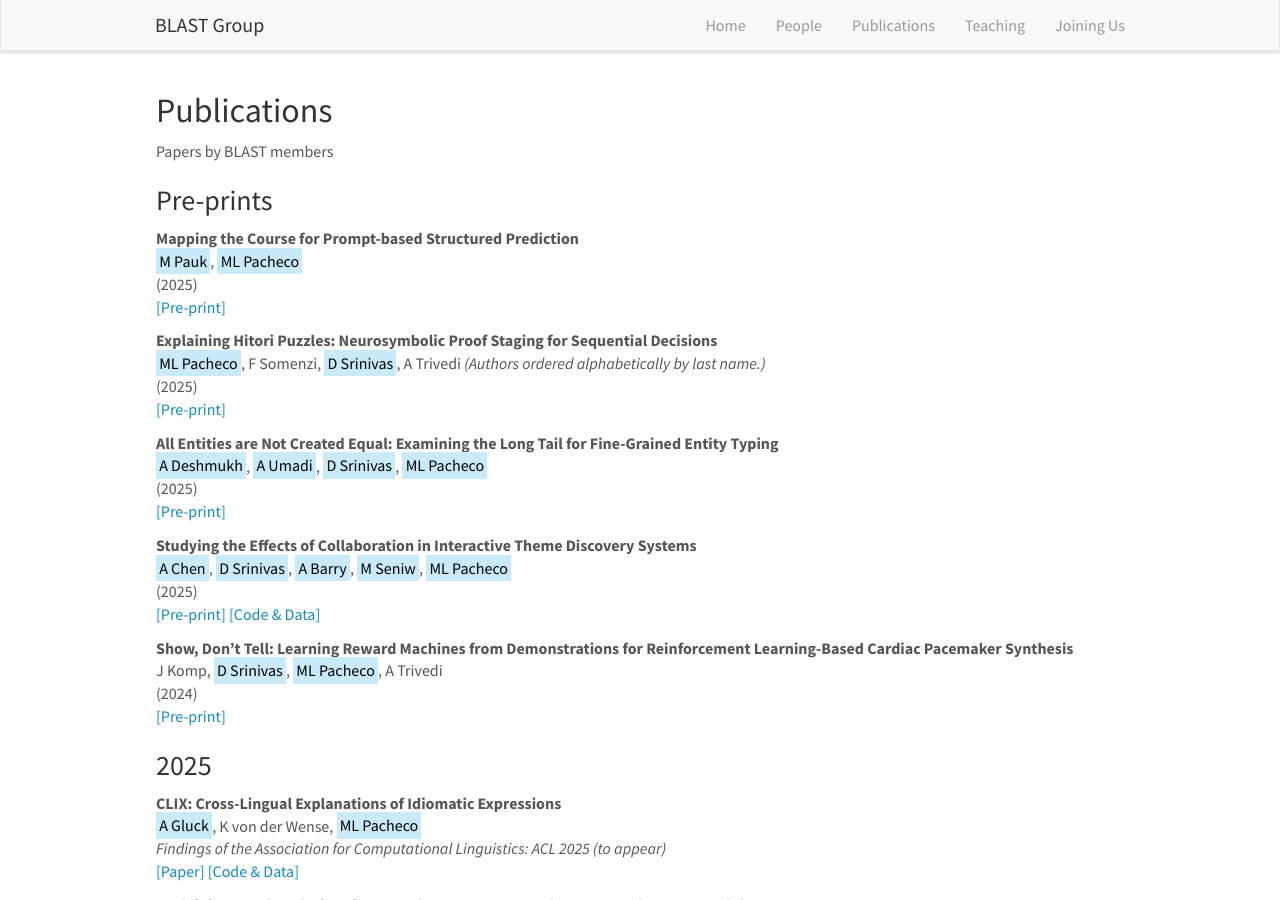
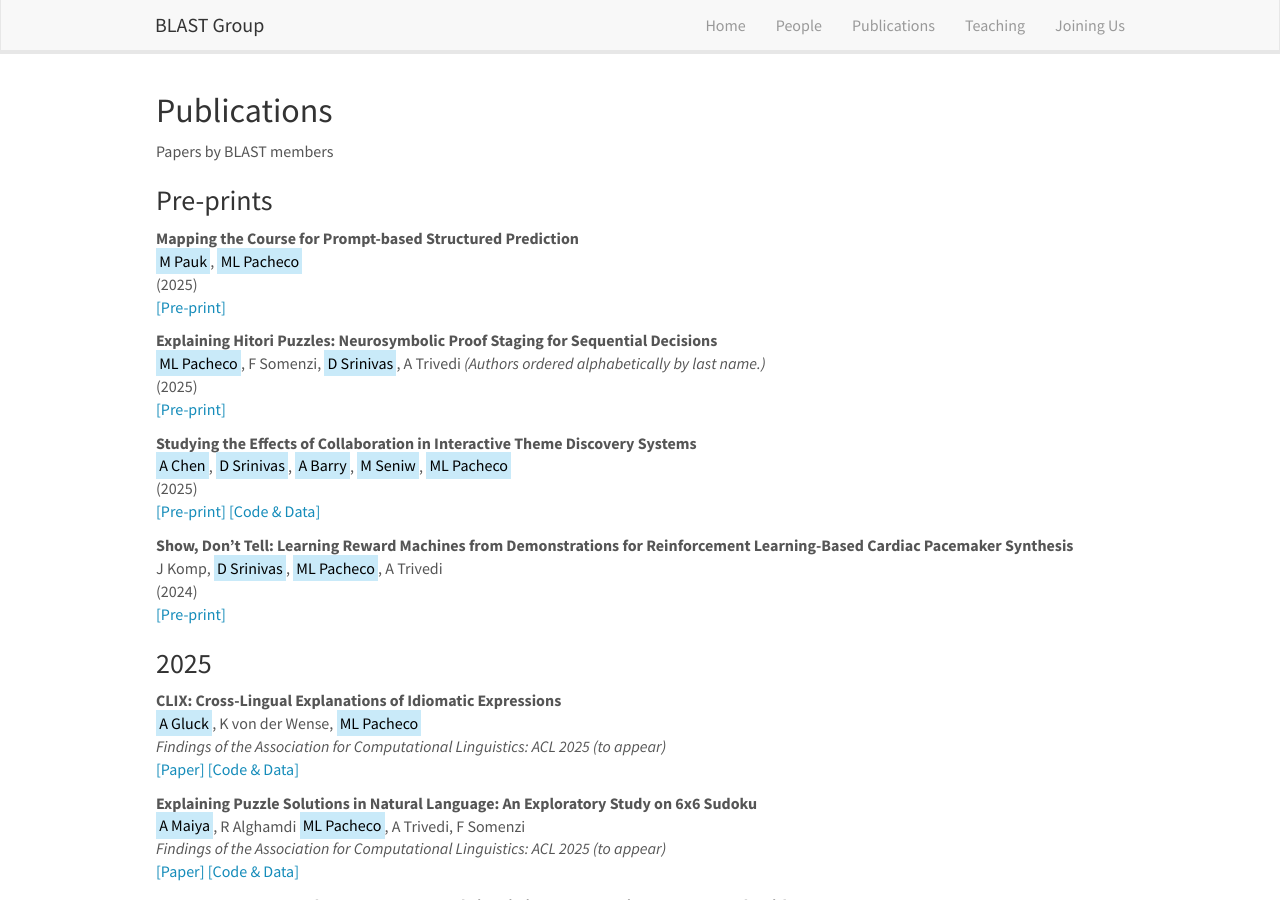
Before and after one commit to blast-cu/blast-cu.github.io, a Jekyll site: the page built from _pages/publications.md, in a window 1280 px wide and 900 px high. Built offline with Jekyll 4.4.1, drawn with Linux system fonts in a browser that asks for light colours; nearby versions of some CDN libraries.

Commit message:
Update publist_preprint.yml

```diff
--- a/_data/publist_preprint.yml
+++ b/_data/publist_preprint.yml
@@ -11,14 +11,6 @@
   highlight: 0
   link:
     url: https://arxiv.org/abs/2508.14294
-    display: \[Pre-print\]
-  year: 2025
-
-- title: "All Entities are Not Created Equal: Examining the Long Tail for Fine-Grained Entity Typing"
-  authors: <mark>A Deshmukh</mark>, <mark>A Umadi</mark>, <mark>D Srinivas</mark>, <mark>ML Pacheco</mark>
-  highlight: 0
-  link:
-    url: https://arxiv.org/abs/2410.17355
     display: \[Pre-print\]
   year: 2025
 
```
